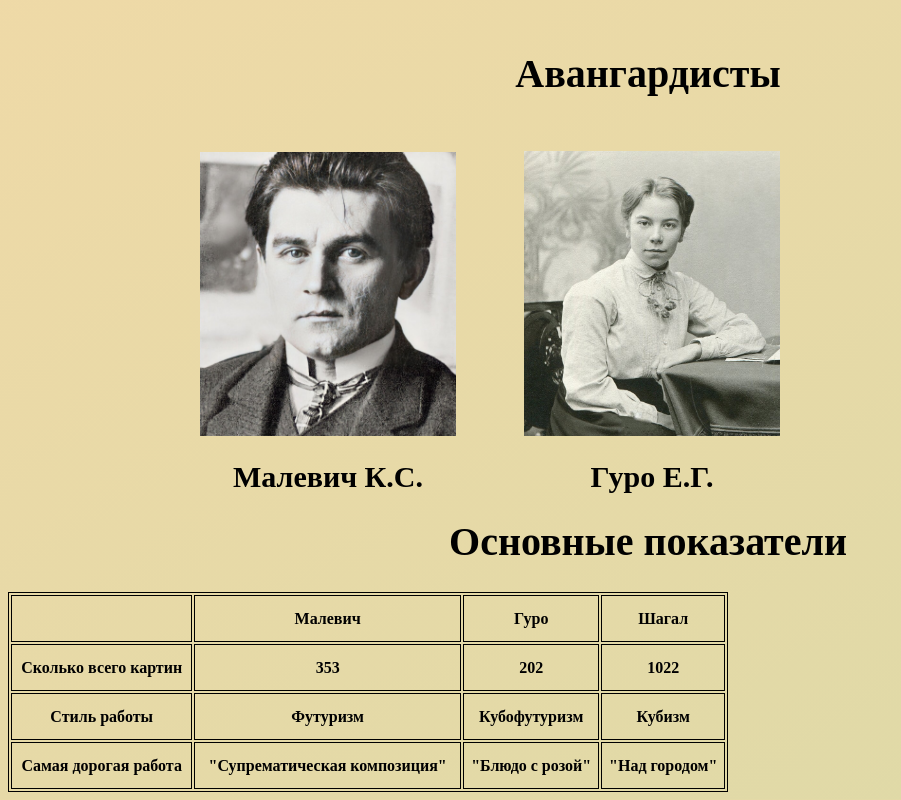
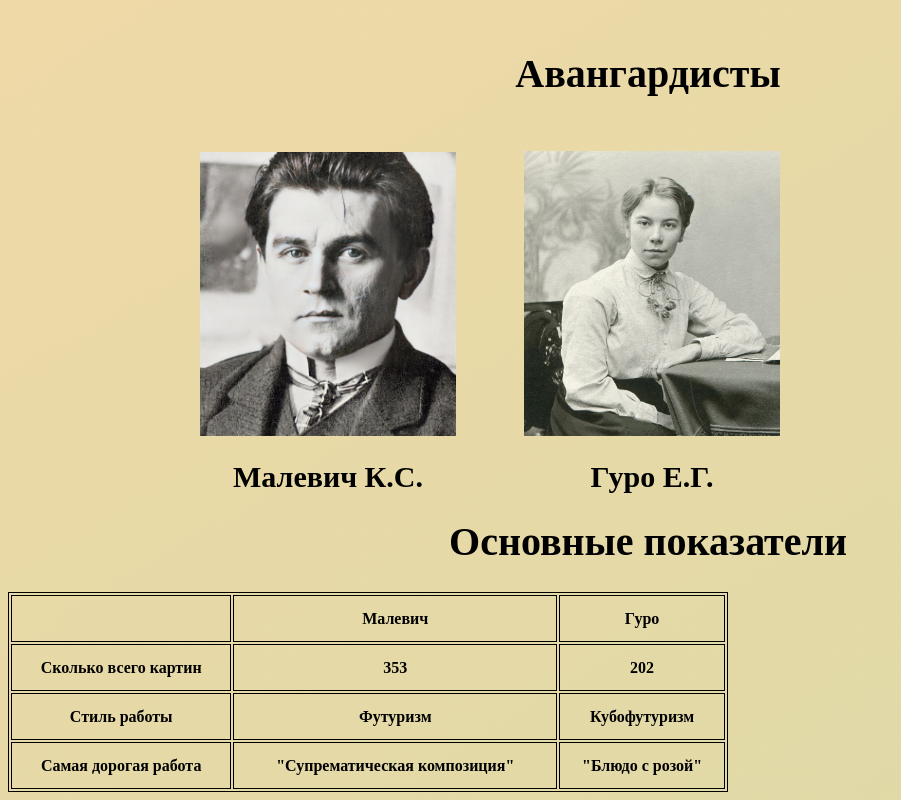
Before and after one commit to ilyuchaBomber/Ekaterina-Dyakova, a plain HTML site: page index.html in a window 1280 px wide. Shown: the part 1053-1853 px from the top of the page, without its empty margins (0-901 px from the left). Drawn offline with Linux system fonts and the light colour scheme.

Commit message:
Update index.html

```diff
--- a/index.html
+++ b/index.html
@@ -35,25 +35,21 @@
 			<th></th>
 			<th>Малевич</th>
 			<th>Гуро</th>
-			<th>Шагал</th>
 		</tr>
 		<tr>
 			<th>Сколько всего картин</th>
 			<th>353</th>
 			<th>202</th>
-			<th>1022</th>
 		</tr>
 		<tr>
 			<th>Стиль работы</th>
 			<th>Футуризм</th>
 			<th>Кубофутуризм</th>
-			<th>Кубизм</th>
 		</tr>
 		<tr>
 			<th>Самая дорогая работа</th>
 			<th>"Супрематическая композиция"</th>
 			<th>"Блюдо с розой"</th>
-			<th>"Над городом"</th>
 		</tr>
 	</table>
 </body>
```
